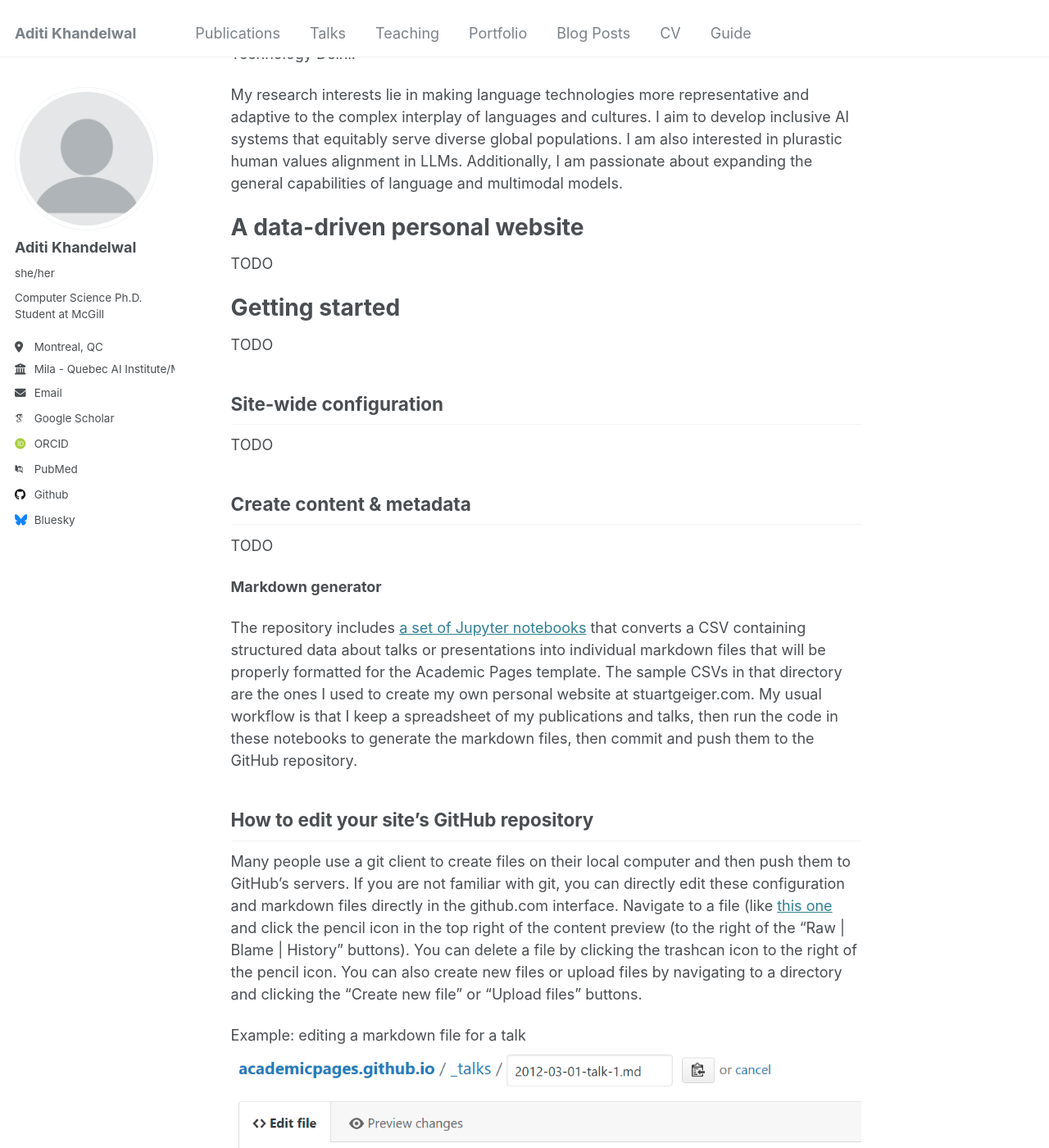
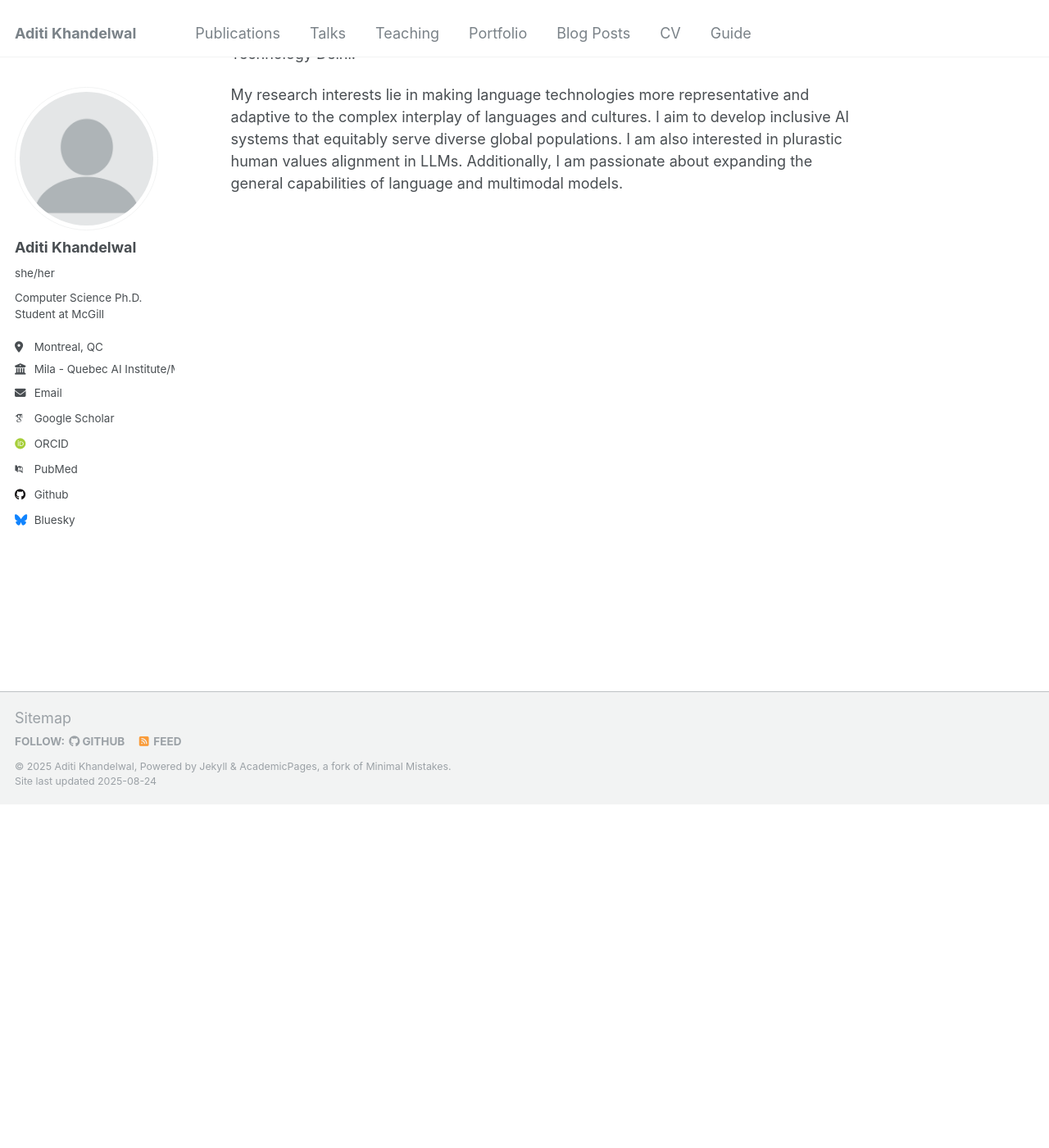
Before and after one commit to aditi184/aditi184.github.io, a Jekyll site: the page built from _pages/about.md, in a window 1280 px wide and 1400 px high, scrolled down 419 px. Shown: the whole window at 82% size. Built offline with Jekyll 4.4.1, drawn with Linux system fonts in a browser that asks for light colours; some web fonts are replaced; some of the changed text lies outside the part shown.

Commit message:
Remove extra text

```diff
--- a/_pages/about.md
+++ b/_pages/about.md
@@ -12,35 +12,3 @@ Hi! I'm Aditi, a first-year Computer Science Ph.D. student at McGill University
 Before starting my Ph.D., I spent two years at Microsoft in the Turing Team, working with Prof. Monojit Choudhury on human-values alignment, ethical reasoning, value pluralism and foreign language effect in large language models (LLMs). I also contributed to building Bing Copilot Chat, focusing on conversation quality evaluations, developing and training next user message suggestions models, and worked on training of the state-of-the-art Visual Document Understanding model at Microsoft Turing. Before joining Microsoft, I completed my bachelor degree in Electrical Engineering from the Indian Institute of Technology Delhi.
 
 My research interests lie in making language technologies more representative and adaptive to the complex interplay of languages and cultures. I aim to develop inclusive AI systems that equitably serve diverse global populations. I am also interested in plurastic human values alignment in LLMs. Additionally, I am passionate about expanding the general capabilities of language and multimodal models.
-
-A data-driven personal website
-======
-TODO
-
-Getting started
-======
-TODO
-
-Site-wide configuration
-------
-TODO
-
-Create content & metadata
-------
-TODO
-
-**Markdown generator**
-
-The repository includes [a set of Jupyter notebooks](https://github.com/academicpages/academicpages.github.io/tree/master/markdown_generator
-) that converts a CSV containing structured data about talks or presentations into individual markdown files that will be properly formatted for the Academic Pages template. The sample CSVs in that directory are the ones I used to create my own personal website at stuartgeiger.com. My usual workflow is that I keep a spreadsheet of my publications and talks, then run the code in these notebooks to generate the markdown files, then commit and push them to the GitHub repository.
-
-How to edit your site's GitHub repository
-------
-Many people use a git client to create files on their local computer and then push them to GitHub's servers. If you are not familiar with git, you can directly edit these configuration and markdown files directly in the github.com interface. Navigate to a file (like [this one](https://github.com/academicpages/academicpages.github.io/blob/master/_talks/2012-03-01-talk-1.md) and click the pencil icon in the top right of the content preview (to the right of the "Raw | Blame | History" buttons). You can delete a file by clicking the trashcan icon to the right of the pencil icon. You can also create new files or upload files by navigating to a directory and clicking the "Create new file" or "Upload files" buttons.
-
-Example: editing a markdown file for a talk
-![Editing a markdown file for a talk](/images/editing-talk.png)
-
-For more info
-------
-More info about configuring Academic Pages can be found in [the guide](https://academicpages.github.io/markdown/), the [growing wiki](https://github.com/academicpages/academicpages.github.io/wiki), and you can always [ask a question on GitHub](https://github.com/academicpages/academicpages.github.io/discussions). The [guides for the Minimal Mistakes theme](https://mmistakes.github.io/minimal-mistakes/docs/configuration/) (which this theme was forked from) might also be helpful.
```
